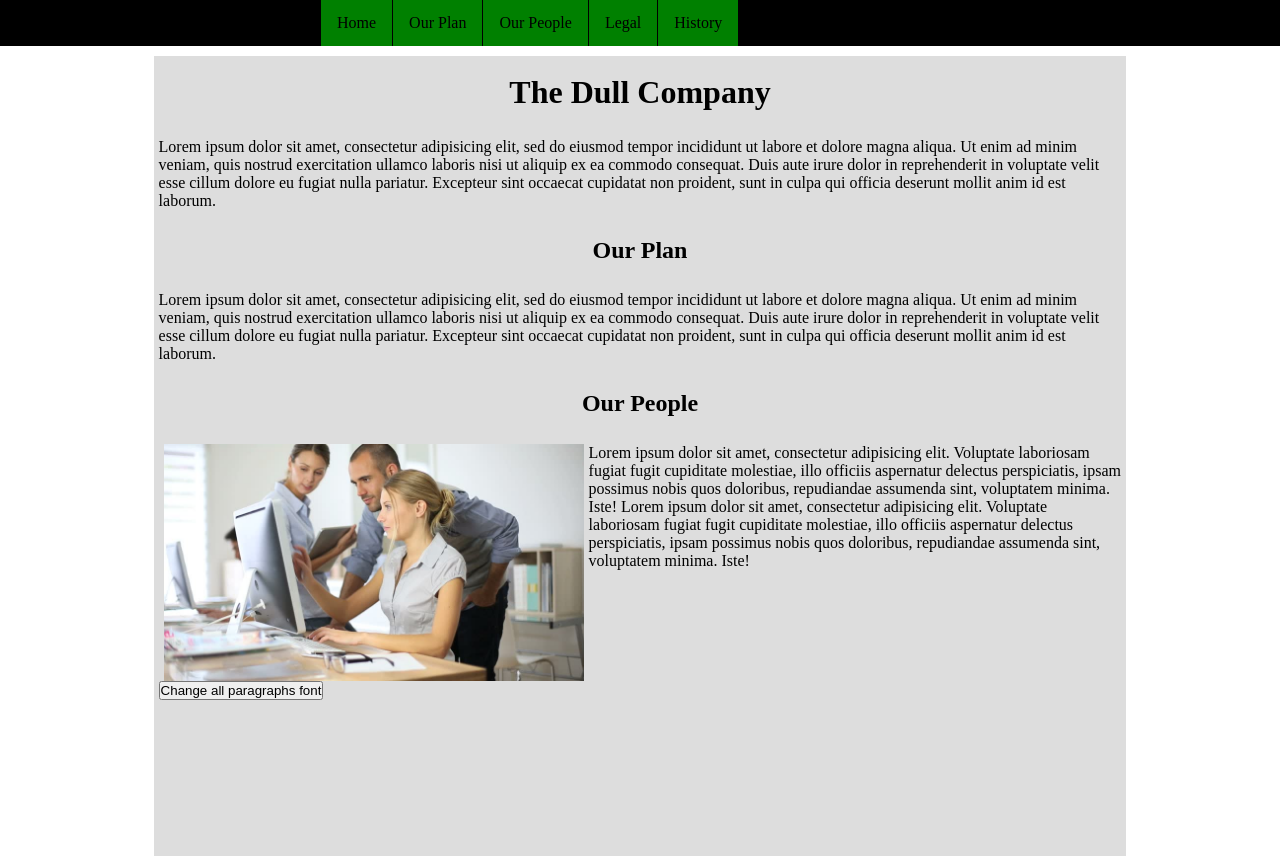
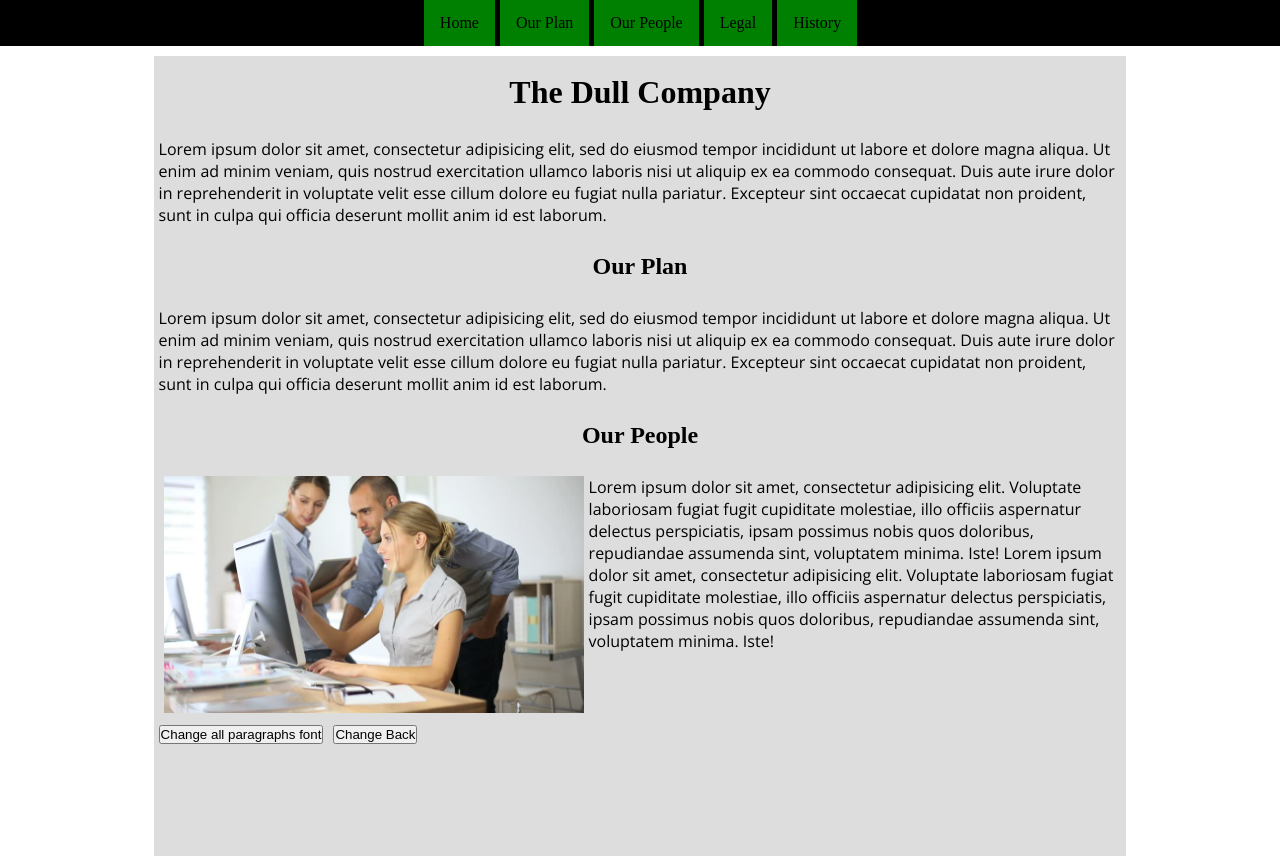
Before and after one commit to frankblackjr/PROJECT-7-DYNAMIC-STYLES, a plain HTML site: page index.html in a window 1280 px wide. Drawn offline with nearby package versions, Linux system fonts and the light colour scheme.

Commit message:
Update 12/14

```diff
--- a/JS/script.js
+++ b/JS/script.js
@@ -1,3 +1,13 @@
 function changePara() {
-  document.getElementsByTagName('P').style.fontFamily = "verdana";
+  let x = document.getElementsByTagName('P');
+  for (var i = 0; i < x.length; i++) {
+    x[i].style.fontFamily = "lato";
+  }
 }
+
+function changeBack() {
+  let x = document.getElementsByTagName('P');
+  for (var i = 0; i < x.length; i++) {
+    x[i].style.fontFamily ="open Sans"
+  }
+}
--- a/css/master.css
+++ b/css/master.css
@@ -22,20 +22,25 @@ nav {
   background-color: black;
   width: 100%;
   height: 46px;
+  list-style: none;
+  margin: 0;
+  padding: 0;
+  text-align: center;
 }
 
-.nav-move {
-  margin: 0 25%
+nav li {
+  display: inline-block;
+  margin: 0;
 }
 
-nav a {
+nav li a {
   margin: 0;
   text-decoration: none;
   color: black;
   padding: 14px 16px;
   background-color: green;
-  float: left;
   border-left: 1px black solid;
+  display: inline-block;
 }
 
 nav a:hover {
@@ -50,6 +55,10 @@ nav a:hover {
   text-align: center;
 }
 
+p {
+  font-family: 'Open Sans', sans-serif;
+}
+
 .under-main p {
   padding: 15px 0;
   margin: 12px 5px;
@@ -62,8 +71,14 @@ nav a:hover {
   float: left;
 }
 
+#change {
+  display: block;
+  clear: left;
+  margin: 12px 5px;
+}
+
 button {
   display: block;
-  clear: both;
+  float: left;
   margin: 12px 5px;
 }
--- a/index.html
+++ b/index.html
@@ -4,19 +4,21 @@
 <head>
   <meta charset="utf-8">
   <link rel="stylesheet" href="./css/master.css">
+  <link href="https://fonts.googleapis.com/css?family=Lato" rel="stylesheet">
+  <link href="https://fonts.googleapis.com/css?family=Open+Sans" rel="stylesheet">
   <script src="./JS/script.js" charset="utf-8"></script>
   <title>Dynamic Styles</title>
 </head>
 
 <body>
   <nav>
-    <div class="nav-move">
-      <a href="">Home</a>
-      <a href="">Our Plan</a>
-      <a href="">Our People</a>
-      <a href="">Legal</a>
-      <a href="">History</a>
-    </div>
+    <ul>
+      <li><a href="">Home</a></li>
+      <li><a href="">Our Plan</a></li>
+      <li><a href="">Our People</a></li>
+      <li><a href="">Legal</a></li>
+      <li><a href="">History</a></li>
+    </ul>
   </nav>
   <div class="wrapper">
     <div class="main">
@@ -34,7 +36,8 @@
           possimus nobis quos doloribus, repudiandae assumenda sint, voluptatem minima. Iste!</p>
       </div>
     </div>
-    <button type="button" onclick="changePara();">Change all paragraphs font</button>
+    <button type="button" id="change" onclick="changePara();">Change all paragraphs font</button>
+    <button type="button" onclick="changeBack();">Change Back</button>
   </div>
 </body>
 
```
